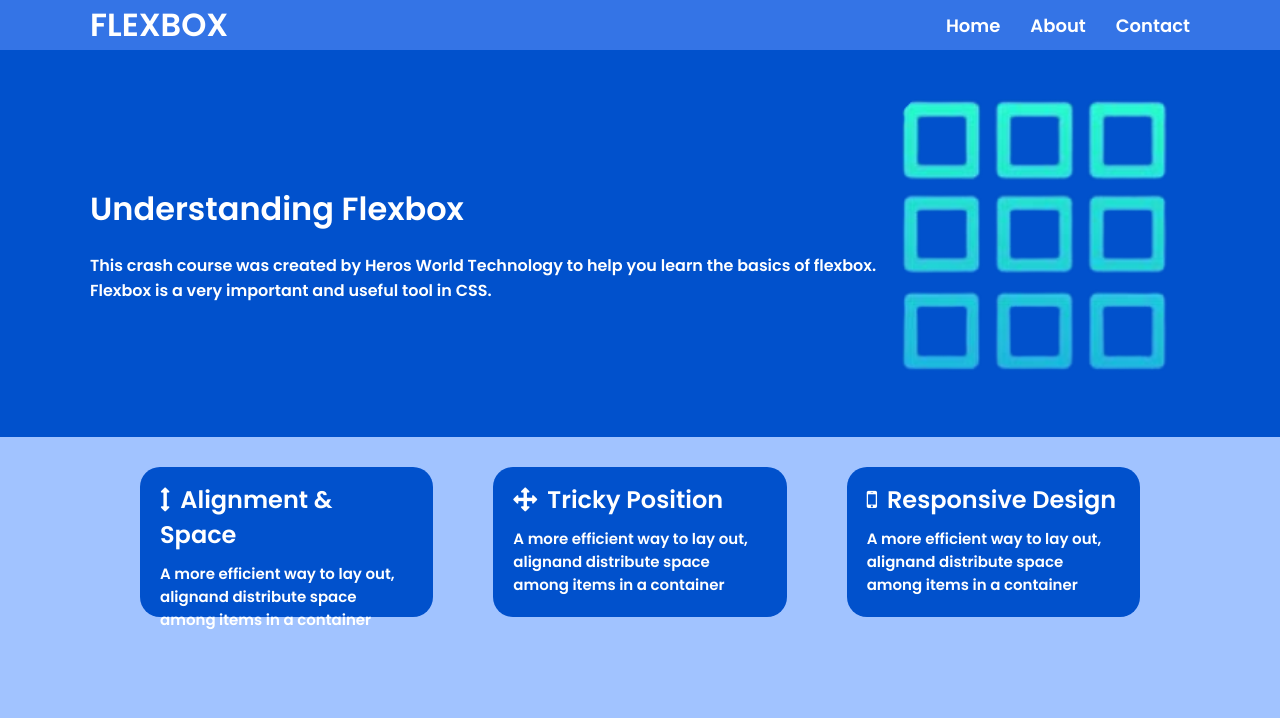
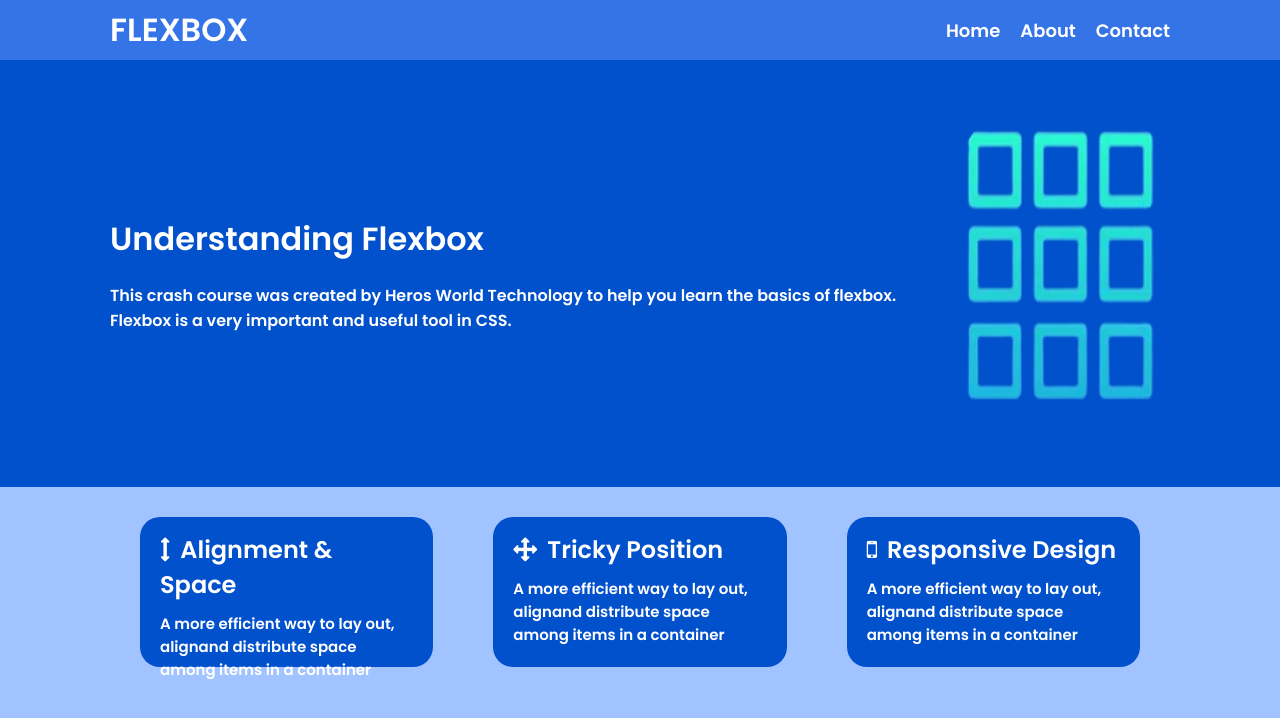
Before and after one commit to Odenema/CSS-FLEXBOX-PROJECT, a plain HTML site: page index.html in a window 1280 px wide. Drawn offline with Linux system fonts and the light colour scheme.

Commit message:
Update style.css
2nd commit

```diff
--- a/css/style.css
+++ b/css/style.css
@@ -1,30 +1,31 @@
 @import url('https://fonts.googleapis.com/css2?family=Poppins:wght@600&display=swap');
 
-
-*{
+* {
     box-sizing: border-box;
     margin: 0;
     padding: 0;
 }
 
-body{
+body {
     font-family: "Poppins", sans-serif;
     background-color: #A1C3FF;
 }
 
-#nav{
+#nav {
     background-color: #3474E6;
     width: 100%;
-    height: 50px;
+    height: 60px;
+    padding: 0 20px;
 }
 
-.container{
+.container {
+    width: 100%;
+    max-width: 1100px;
     margin: 0 auto;
-    width: 1100px;
+    padding: 0 20px;
+}
 
- }
-
- #nav .container{
+#nav .container {
     display: flex;
     justify-content: space-between;
     align-items: center;
@@ -32,79 +33,92 @@ body{
     color: #fff;
 }
 
-#nav ul{
+#nav ul {
     display: flex;
     list-style-type: none;
 }
 
-#nav ul li{
-    display: inline-block;
-    margin-left: 30px;
- }
+#nav ul li {
+    margin-left: 20px;
+}
 
- #nav .menu a{
+#nav .menu a {
     text-decoration: none;
     color: #fff;
     font-size: 18px;
     font-weight: bold;
- }
+}
 
- #nav a:hover{
+#nav a:hover {
     color: lightblue;
- }
+}
 
-
-#hero{
+#hero {
     background-color: #0151CC;
     color: white;
+    padding: 20px 0;
+}
 
-}
-.hero-content p{
+.hero-content p {
     margin-top: 20px;
 }
 
-
-#hero .container{
+#hero .container {
     display: flex;
+    flex-direction: column;
+    align-items: center;
+    text-align: center;
 }
 
-#hero .container .hero-content{
-    display: flex;
-    justify-content: center;
-    flex-direction: column;
-}
-
-.hero-image img{
-    height: 320px;
+.hero-image img {
+    max-width: 100%;
+    height: auto;
     margin-top: 30px;
     margin-bottom: 30px;
 }
 
-.flex-container{
+.flex-container {
     display: flex;
-    margin-left: 110px;
-    margin-right: 110px;
+    flex-direction: column;
+    margin: 0 20px;
+}
 
-
-}
-.item{
-    margin: 30px;
+.item {
+    margin: 15px 0;
     background-color: #0151CC;
     color: #fff;
     border-radius: 20px;
-    height: 150px;
-    display: flex;
-    flex-direction: column;
-    flex: 1;
     padding: 15px 20px;
+}
 
-}
-.item p{
+.item p {
     padding-top: 10px;
     font-size: 15px;
 }
 
-
-.flex-container i{
+.flex-container i {
     margin-right: 10px;
 }
+
+/* Desktop styles */
+@media (min-width: 768px) {
+    #hero .container {
+        flex-direction: row;
+        text-align: left;
+    }
+
+    .flex-container {
+        flex-direction: row;
+        margin-left: 110px;
+        margin-right: 110px;
+    }
+
+    .item {
+        margin: 30px;
+        height: 150px;
+    }
+
+    .hero-image img {
+        height: 320px;
+    }
+}
```
